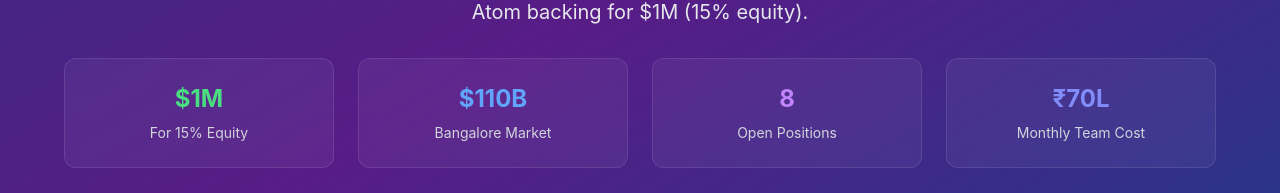
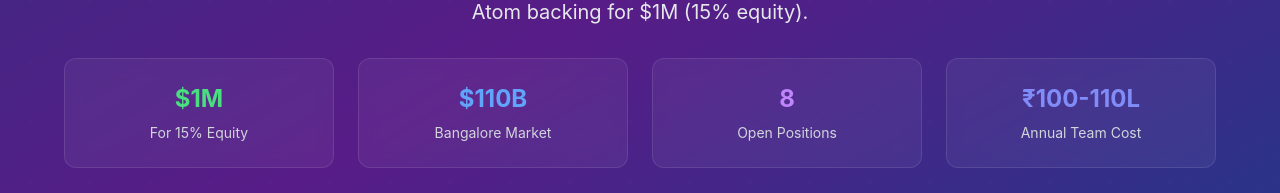
Before and after one commit to niranjanbala/visioninfinityventures.studio, a Next.js app: page /careers in a window 1280 px wide. Shown: the part 453-646 px from the top of the page. Built offline with nearby package versions, Linux system fonts and the light colour scheme; no server answers.

Commit message:
Update team cost display: Monthly Team Cost → Annual Team Cost with correct range ₹100-110L

```diff
--- a/pages/careers.tsx
+++ b/pages/careers.tsx
@@ -201,8 +201,8 @@
               <div className="text-sm text-gray-300">Open Positions</div>
             </div>
             <div className="bg-white/5 backdrop-blur-sm rounded-xl p-6 border border-white/10">
-              <div className="text-2xl font-bold text-indigo-400 mb-2">₹70L</div>
-              <div className="text-sm text-gray-300">Monthly Team Cost</div>
+              <div className="text-2xl font-bold text-indigo-400 mb-2">₹100-110L</div>
+              <div className="text-sm text-gray-300">Annual Team Cost</div>
             </div>
           </div>
 
```
